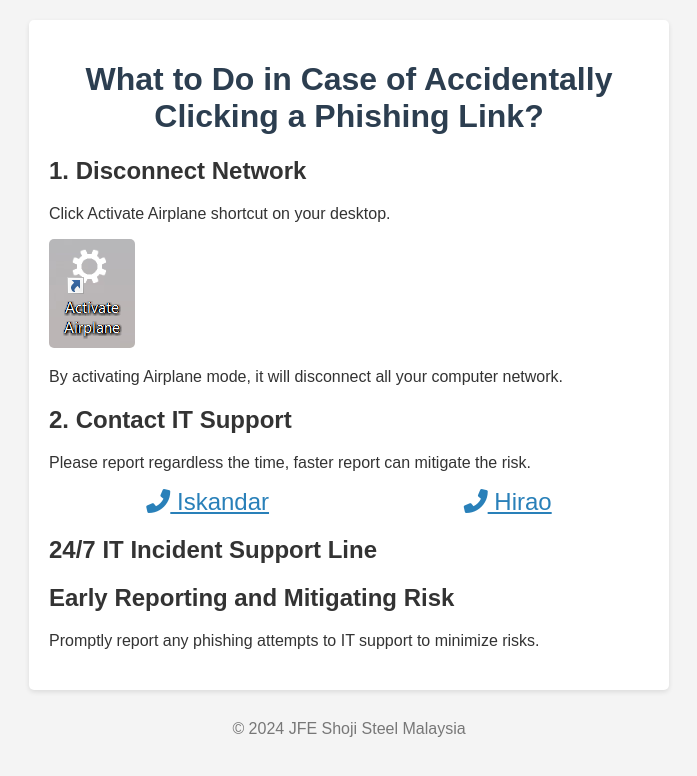
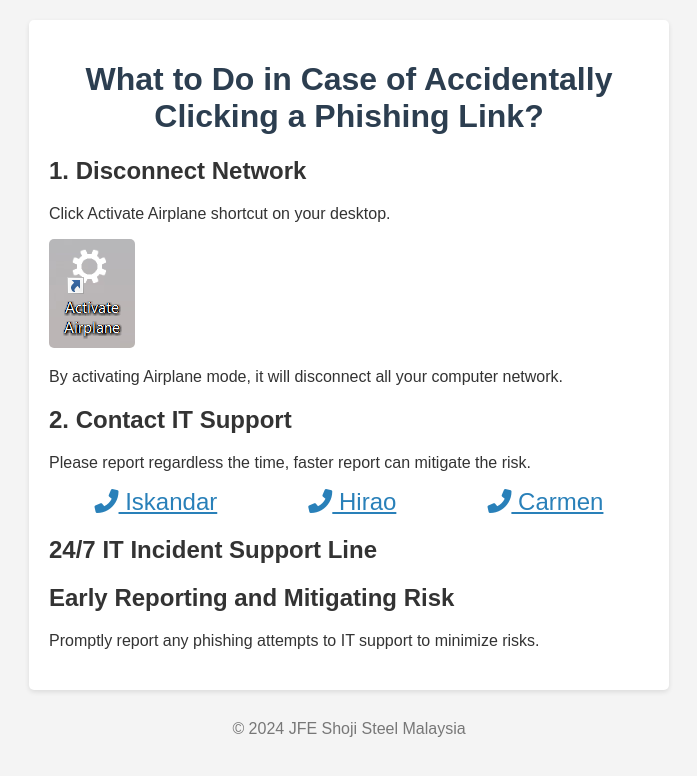
Before and after one commit to jfejssmweb/report, a plain HTML site: page index.html in a window 1280 px wide. Shown: the whole page, without its empty margins (291-988 px from the left). Drawn offline with Linux system fonts and the light colour scheme.

Commit message:
Update index.html
Add Carmen tel

```diff
--- a/index.html
+++ b/index.html
@@ -65,6 +65,7 @@
             <div class="phone-icons">
 		<a href="tel:+60148305951" title="Iskandar"><i class="fas fa-phone-alt"></i> Iskandar</a>
                 <a href="tel:+60125191823" title="Hirao"><i class="fas fa-phone-alt"></i> Hirao</a>
+		<a href="tel:+60125191530" title="Carmen"><i class="fas fa-phone-alt"></i> Carmen</a>
             </div>
         </div>
 
```
